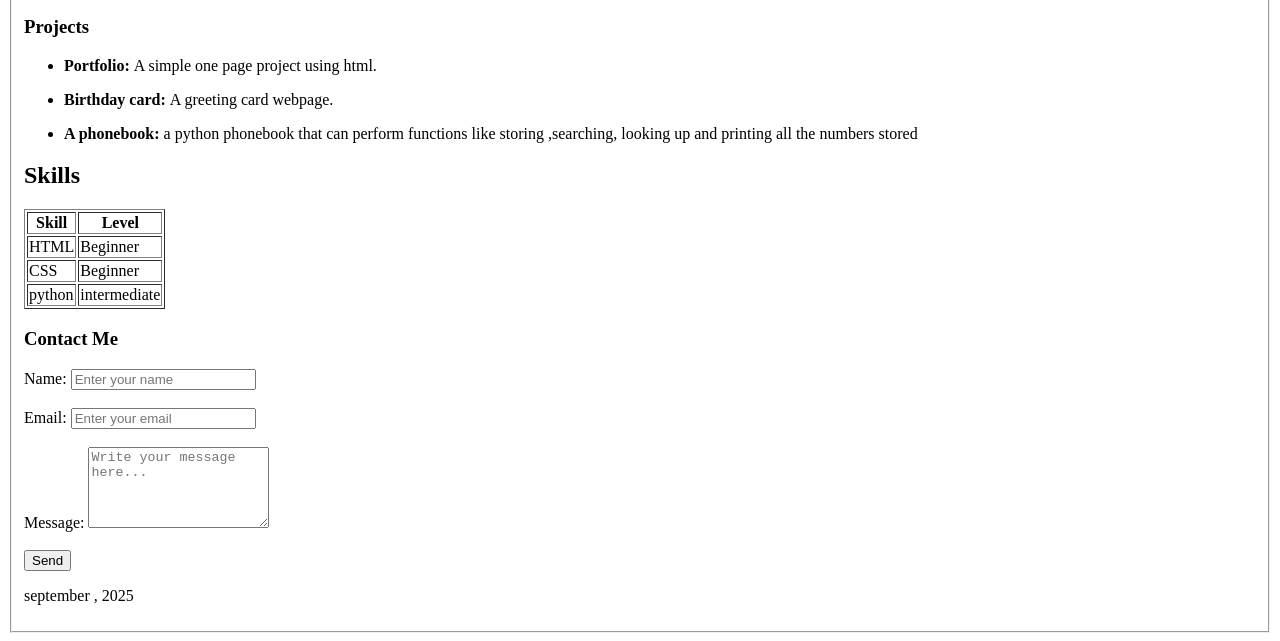
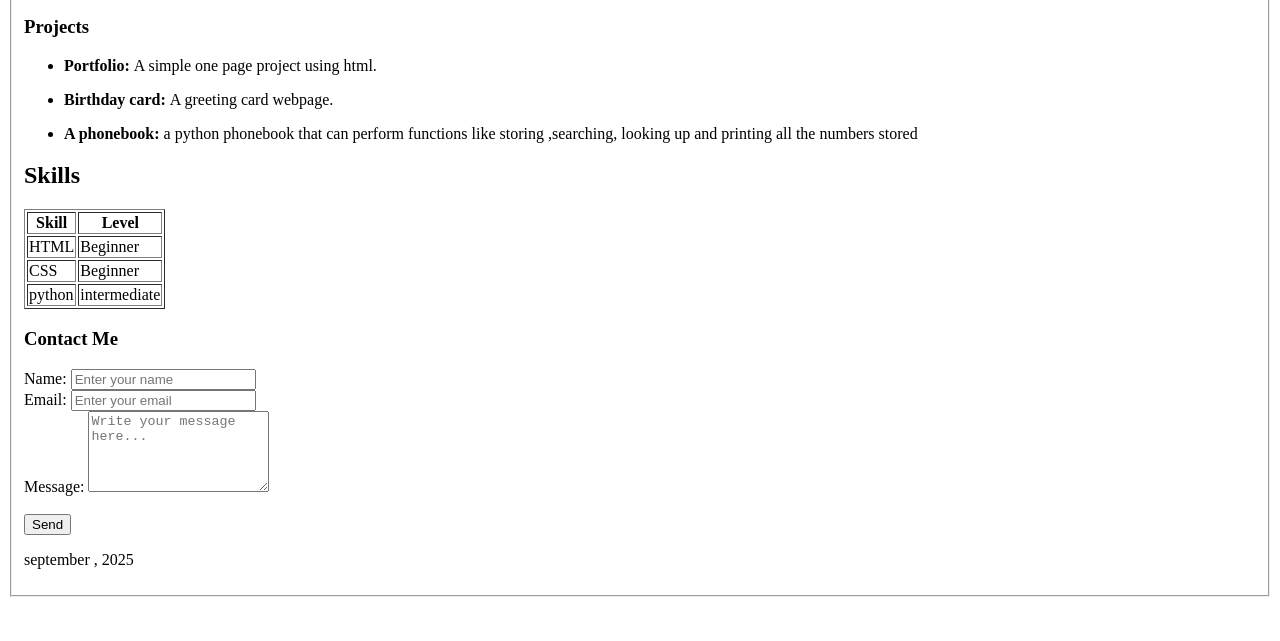
Before and after one commit to s-garvi10/portfolio-html-webpage-, a plain HTML site: page index.html in a window 1280 px wide. Shown: the part 356-997 px from the top of the page. After the commit the page ends 961 px from the top, so only its background shows below. Drawn offline with Linux system fonts and the light colour scheme.

Commit message:
Update index.html

```diff
--- a/index.html
+++ b/index.html
@@ -57,7 +57,7 @@
       </ul>
     </div>
 
-    <!-- Skills Section -->
+
     <div id="skills">
       <h2>Skills</h2>
       <table border="1">
@@ -84,15 +84,15 @@
       </table>
     </section>
 
-    <!-- Contact Section -->
+
     <div id="contact">
       <h3>Contact Me</h3>
-      <form action="mailto:youremail@example.com" method="post" enctype="text/plain">
+      <form>
         <label for="name">Name:</label>
-        <input type="text" id="name" name="name" placeholder="Enter your name" required><br><br>
+        <input type="text" id="name" name="name" placeholder="Enter your name" required><br>
 
         <label for="email">Email:</label>
-        <input type="email" id="email" name="email" placeholder="Enter your email" required><br><br>
+        <input type="email" id="email" name="email" placeholder="Enter your email" required><br>
 
         <label for="message">Message:</label>
         <textarea id="message" name="message" rows="5" placeholder="Write your message here..." required></textarea><br><br>
@@ -104,7 +104,7 @@
 
   </main>
 
-  <!-- Footer -->
+
   <footer>
     <p> september , 2025</p>
   </footer>
```
